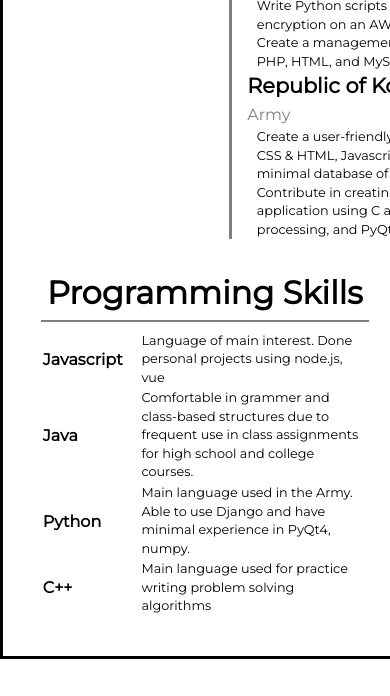
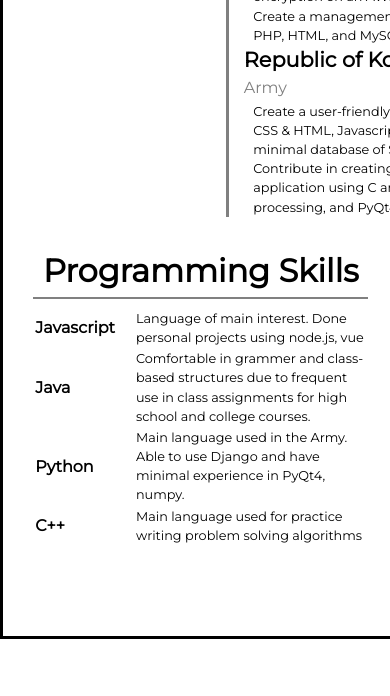
Before and after one commit to kim-sunwook/web_resume, a plain HTML site: page index.html in a window 390 px wide. Shown: the part 521-1217 px from the top of the page. Drawn offline with Linux system fonts and the light colour scheme.

Commit message:
Minor style changes
Adjust top-margin for contact and main block. Bold on phone email. Line-height for descriptions modified to 1.5 from 1.45.

```diff
--- a/style.css
+++ b/style.css
@@ -17,18 +17,20 @@ body {
 * {
     box-sizing: border-box;
     -moz-box-sizing: border-box;
-    margin:0;
-    padding:0;
 }
 .page {
     width: 210mm;
-    min-height: 297mm;
-    padding: 10mm;
+    height: 297mm;
+    padding: 5mm 8mm;
     margin: 10mm auto;
     text-align: center;
     border-style: solid;
     border-color: black;
     font-family: 'Montserrat', sans-serif;
+}
+.page *{
+    margin:0;
+    padding:0;
 }
 .subpage {
     padding: 1cm;
@@ -52,6 +54,7 @@ h1,h2,h3,p{
     text-align: left;
 }
 .contact{
+    margin-top: 1mm;
     color: gray;
 }
 .phone{
@@ -127,7 +130,7 @@ h1,h2,h3,p{
 }
 .description_text{
     padding-left: 2.5mm;
-    line-height: 1.45;
+    line-height: 1.5;
 }
 .bottom-block{
     margin-top:9mm;
@@ -164,7 +167,7 @@ hr.hr--gray{
 }
 .language-description{
     text-align: left;
-    line-height: 1.45;
+    line-height: 1.5;
     font-size:0.8em;
 }
 @page {
```
